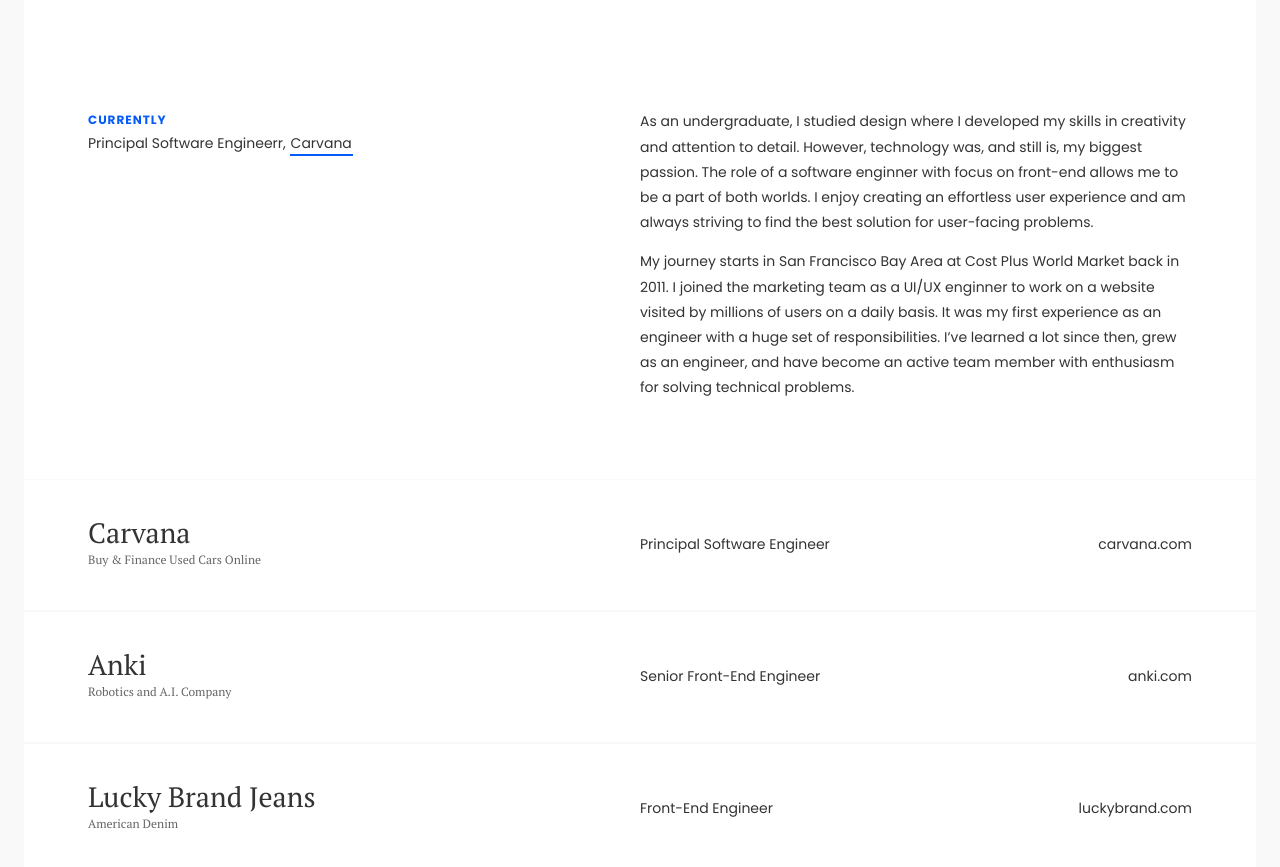
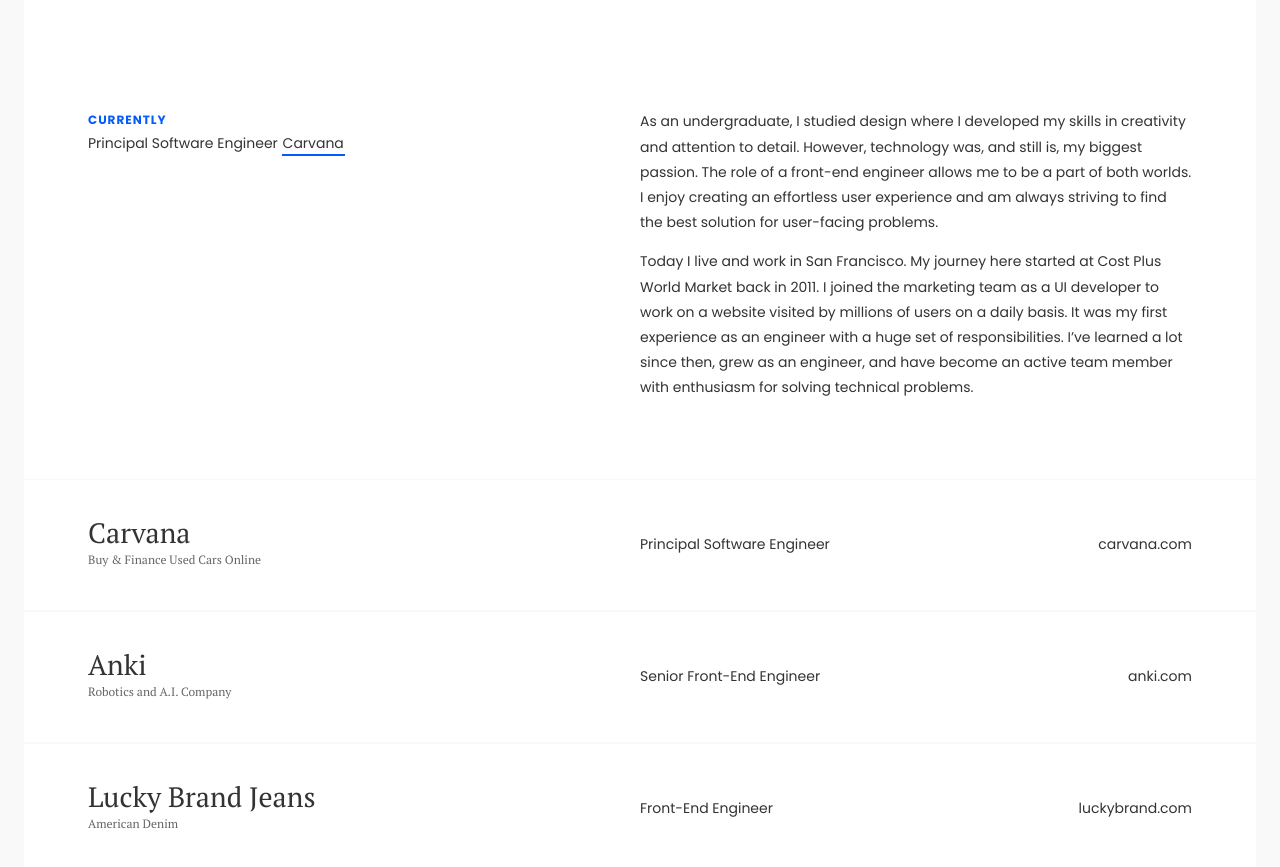
Before and after one commit to gumennii/gumennii.com, a website built with webpack: page src/page/index.html in a window 1280 px wide. Shown: the part 1102-1969 px from the top of the page. Built offline with nearby package versions, Linux system fonts and the light colour scheme.

Commit message:
fix type

```diff
--- a/src/partials/current.html
+++ b/src/partials/current.html
@@ -1,20 +1,20 @@
 <section class="o-container">
   <div class="o-grid">
     <div class="o-grid__item">
-      <h1 class="c-label">Currently</h1>
+      <h6 class="c-label">Currently</h6>
       <p class="c-paragraph">
-        Principal Software Engineerr, <a class="c-link" href="https://carvana.com/" target="_blank" rel="noopener">Carvana</a>
+        Principal Software Engineer <a class="c-link" href="https://carvana.com/" target="_blank" rel="noopener">Carvana</a>
       </p>
     </div>
     <div class="o-grid__item">
       <p class="c-paragraph">
         As an undergraduate, I studied design where I developed my skills in creativity and attention to detail.
-        However, technology was, and still is, my biggest passion. The role of a software enginner with focus on front-end allows me to be a part of both worlds.
+        However, technology was, and still is, my biggest passion. The role of a front-end engineer allows me to be a part of both worlds.
         I enjoy creating an effortless user experience and am always striving to find the best solution for user-facing problems.
       </p>
       <p class="c-paragraph">
-        My journey starts in San Francisco Bay Area at Cost Plus World Market back in 2011.
-        I joined the marketing team as a UI/UX enginner to work on a website visited by millions of users on a daily basis.
+        Today I live and work in San Francisco. My journey here started at Cost Plus World Market back in 2011.
+        I joined the marketing team as a UI developer to work on a website visited by millions of users on a daily basis.
         It was my first experience as an engineer with a huge set of responsibilities.
         I’ve learned a lot since then, grew as an engineer, and have become an active team member with enthusiasm for solving technical problems.
       </p>
```
